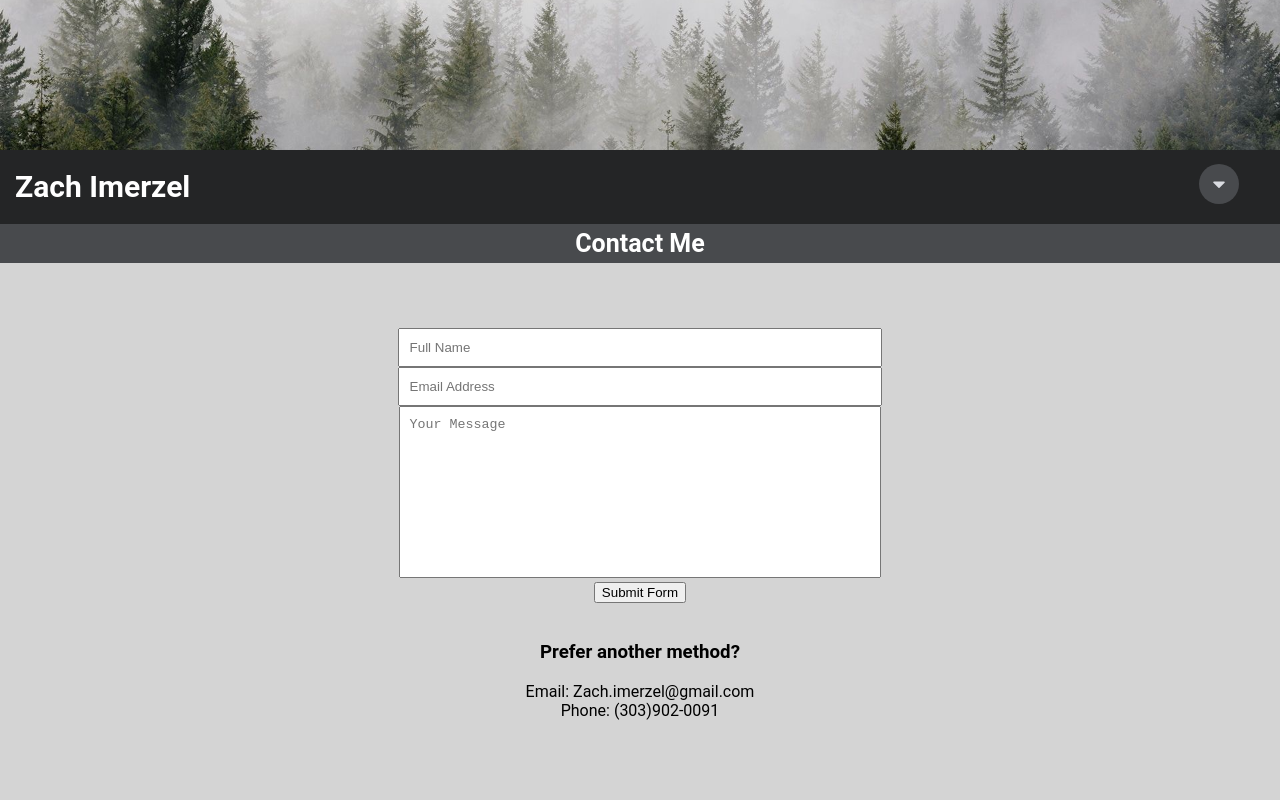
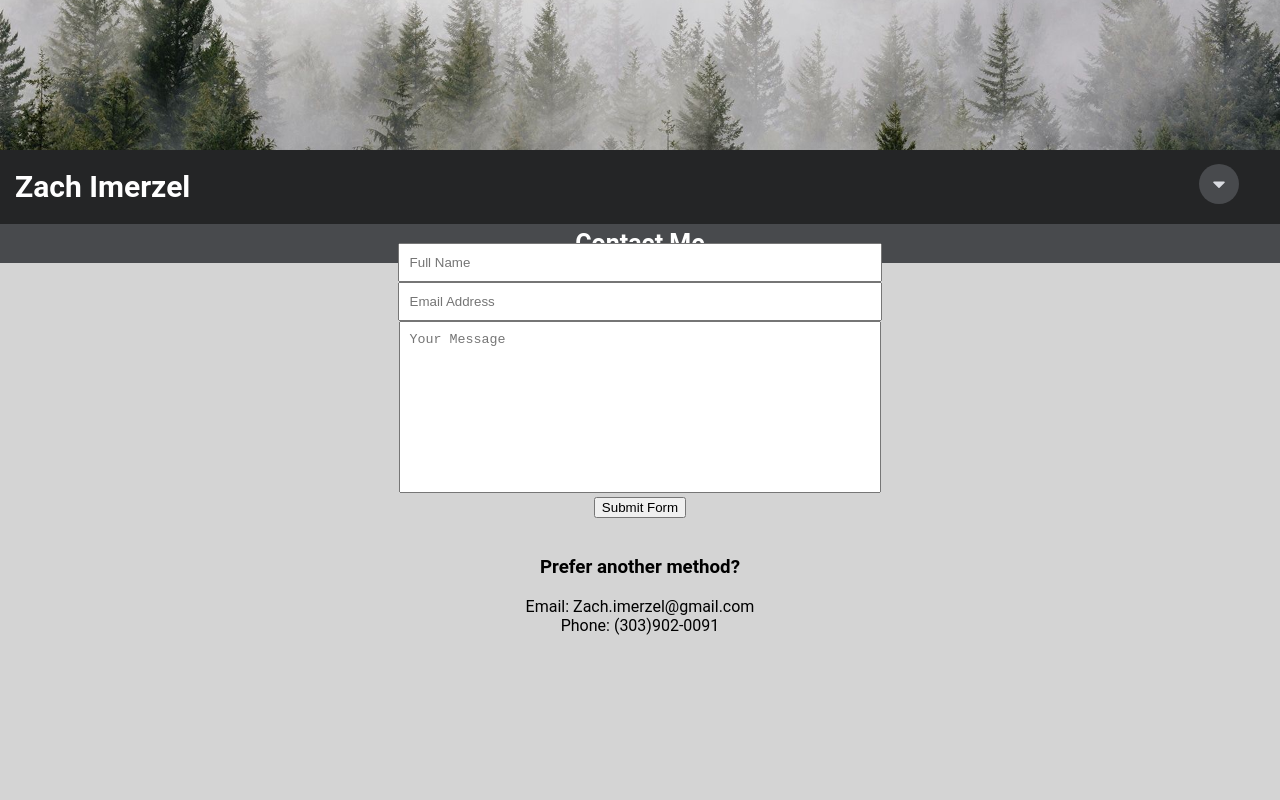
Before and after one commit to Zimerzel/react-app-portfolio, a React (Create React App) app: page /contact in a window 1280 px wide. Shown: the top 800 px of the page. Built offline with nearby package versions, Linux system fonts and the light colour scheme.

Commit message:
adjusted form height

```diff
--- a/src/index.css
+++ b/src/index.css
@@ -460,7 +460,7 @@ text-align: center;
   padding: 20px;
   margin-left: auto;
   margin-right: auto;
-  margin-top: -9vw;
+  margin-top: -200px;
 }
 
 .form-group{
```
